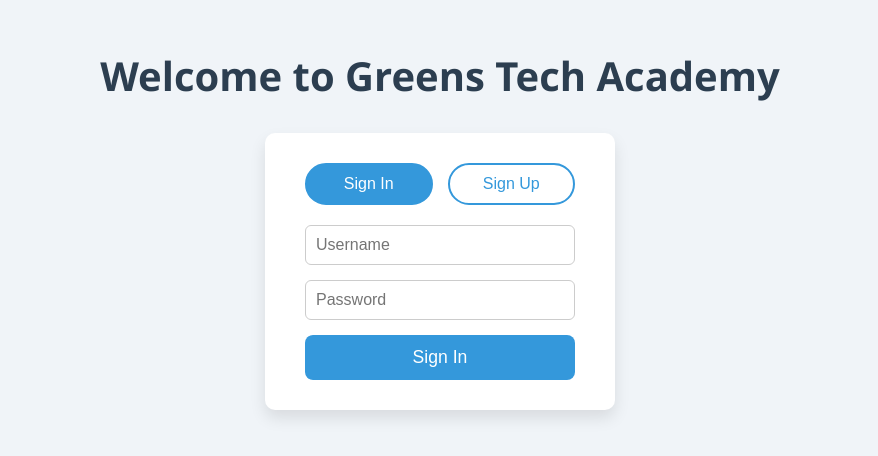
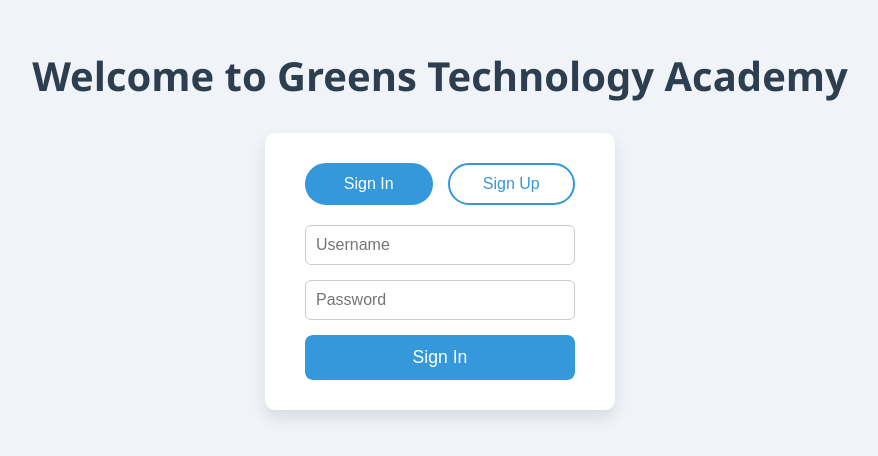
Before and after one commit to Tony3231/Kube-Project, a plain HTML site: page project/frontend/index.html in a window 1280 px wide. Shown: the part 184-640 px from the top of the page, without its empty margins (200-1078 px from the left). Drawn offline with Linux system fonts and the light colour scheme.

Commit message:
name change

```diff
--- a/project/frontend/index.html
+++ b/project/frontend/index.html
@@ -93,7 +93,7 @@
   </style>
 </head>
 <body>
-  <h1>Welcome to Greens Tech Academy</h1>
+  <h1>Welcome to Greens Technology Academy</h1>
 
   <div class="form-container">
     <div class="toggle-buttons">
```
